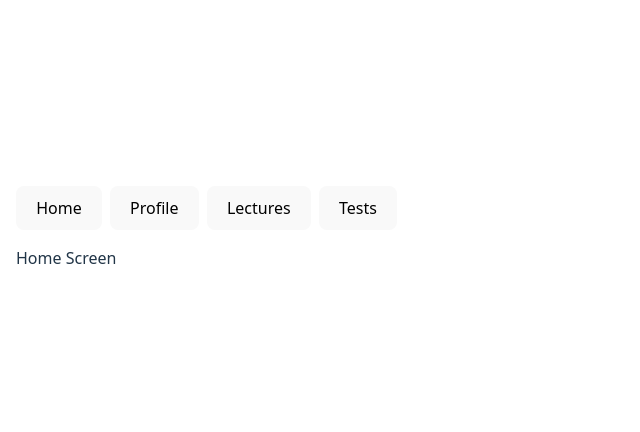
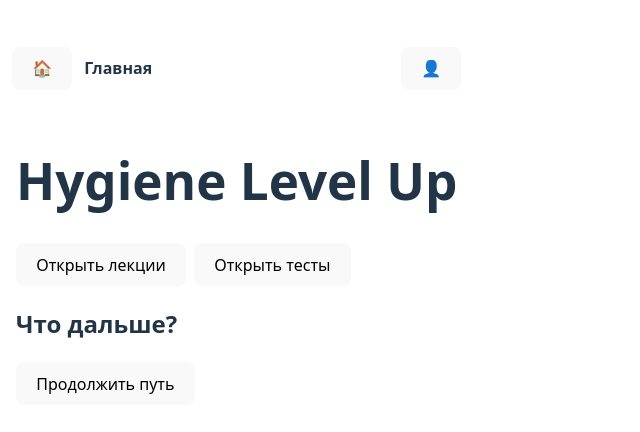
Before and after one commit to beb4a682/hygien, a React (Vite) app: page / in a window 1280 px wide. Shown: the part 172-604 px from the top of the page, without its empty margins (0-640 px from the left). Built offline with nearby package versions, Linux system fonts and the light colour scheme.

Commit message:
feat: header navigation without bottom tabs

```diff
--- a/src/App.tsx
+++ b/src/App.tsx
@@ -1,5 +1,6 @@
 import { useState } from 'react'
 
+import Header from './components/Header'
 import HomeScreen from './screens/HomeScreen'
 import ProfileScreen from './screens/ProfileScreen'
 import LecturesScreen from './screens/LecturesScreen'
@@ -8,23 +9,28 @@ import TestsScreen from './screens/TestsScreen'
 type Screen = 'home' | 'profile' | 'lectures' | 'tests'
 
 function App() {
-  const [activeScreen, setActiveScreen] = useState<Screen>('home')
+  const [screen, setScreen] = useState<Screen>('home')
 
   return (
-    <div style={{ padding: 16 }}>
-      {/* Временная навигация (потом заменим на красивую) */}
-      <div style={{ display: 'flex', gap: 8, marginBottom: 16 }}>
-        <button onClick={() => setActiveScreen('home')}>Home</button>
-        <button onClick={() => setActiveScreen('profile')}>Profile</button>
-        <button onClick={() => setActiveScreen('lectures')}>Lectures</button>
-        <button onClick={() => setActiveScreen('tests')}>Tests</button>
+    <div>
+      <Header
+        onHome={() => setScreen('home')}
+        onProfile={() => setScreen('profile')}
+        title={screen === 'home' ? 'Главная' : screen === 'profile' ? 'Профиль' : screen === 'lectures' ? 'Лекции' : 'Тесты'}
+      />
+
+      <div style={{ padding: 16 }}>
+        {screen === 'home' && (
+          <HomeScreen
+            onGoLectures={() => setScreen('lectures')}
+            onGoTests={() => setScreen('tests')}
+          />
+        )}
+
+        {screen === 'profile' && <ProfileScreen />}
+        {screen === 'lectures' && <LecturesScreen />}
+        {screen === 'tests' && <TestsScreen />}
       </div>
-
-      {/* Рендерим один экран в зависимости от состояния */}
-      {activeScreen === 'home' && <HomeScreen />}
-      {activeScreen === 'profile' && <ProfileScreen />}
-      {activeScreen === 'lectures' && <LecturesScreen />}
-      {activeScreen === 'tests' && <TestsScreen />}
     </div>
   )
 }
--- /dev/null
+++ b/src/components/Header.tsx
@@ -0,0 +1,19 @@
+type HeaderProps = {
+  title?: string
+  onHome: () => void
+  onProfile: () => void
+}
+
+function Header({ title = 'Hygiene Level Up', onHome, onProfile }: HeaderProps) {
+  return (
+    <div style={{ display: 'flex', alignItems: 'center', gap: 12, padding: 12 }}>
+      <button onClick={onHome} aria-label="Home">🏠</button>
+
+      <div style={{ flex: 1, fontWeight: 700 }}>{title}</div>
+
+      <button onClick={onProfile} aria-label="Profile">👤</button>
+    </div>
+  )
+}
+
+export default Header
--- a/src/screens/HomeScreen.tsx
+++ b/src/screens/HomeScreen.tsx
@@ -1,7 +1,22 @@
-function HomeScreen() {
+type HomeScreenProps = {
+  onGoLectures: () => void
+  onGoTests: () => void
+}
+
+function HomeScreen({ onGoLectures, onGoTests }: HomeScreenProps) {
   return (
     <div>
-      Home Screen
+      <h1>Hygiene Level Up</h1>
+
+      <div style={{ display: 'flex', gap: 8, marginTop: 12 }}>
+        <button onClick={onGoLectures}>Открыть лекции</button>
+        <button onClick={onGoTests}>Открыть тесты</button>
+      </div>
+
+      <div style={{ marginTop: 16 }}>
+        <h2>Что дальше?</h2>
+        <button onClick={onGoLectures}>Продолжить путь</button>
+      </div>
     </div>
   )
 }
```
